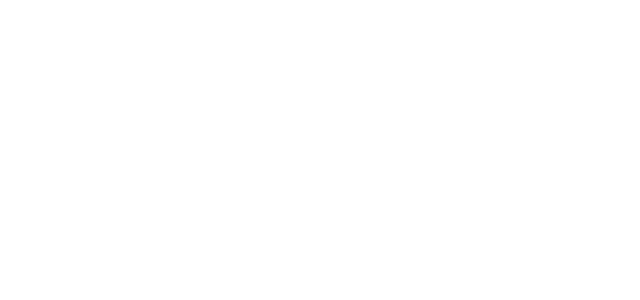
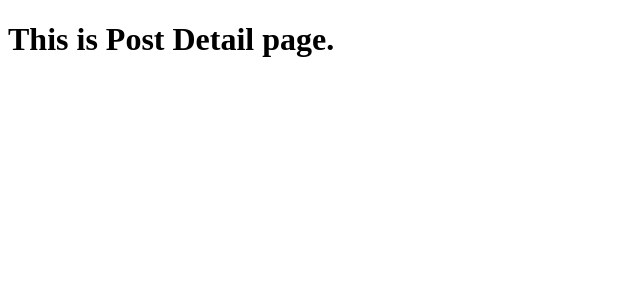
Before and after one commit to Sunasuna24/tutorial_todo_frontend_rails_vue_spa, a Vue app: page /posts/1 in a window 1280 px wide. Before the commit this address had no page. Shown: the top 300 px of the page, without its empty margins (0-640 px from the left). Built offline with nearby package versions, Linux system fonts and the light colour scheme.

Commit message:
簡便な投稿の詳細画面を表示させた

```diff
--- a/src/router/index.js
+++ b/src/router/index.js
@@ -2,6 +2,7 @@
 import HomeView from '@/views/HomeView.vue'
 import PostView from '@/views/PostView.vue'
 import WelcomeView from '@/views/WelcomeView.vue'
+import PostDetailView from '@/views/PostDetailView.vue'
 
 const router = createRouter({
   history: createWebHistory(),
@@ -21,6 +22,11 @@
       path: '/post',
       name: 'post',
       component: PostView
+    },
+    {
+      path: '/posts/:id',
+      name: 'post-detail',
+      component: PostDetailView
     }
   ]
 })
--- /dev/null
+++ b/src/views/PostDetailView.vue
@@ -0,0 +1,3 @@
+<template>
+  <h1>This is Post Detail page.</h1>
+</template>
```
